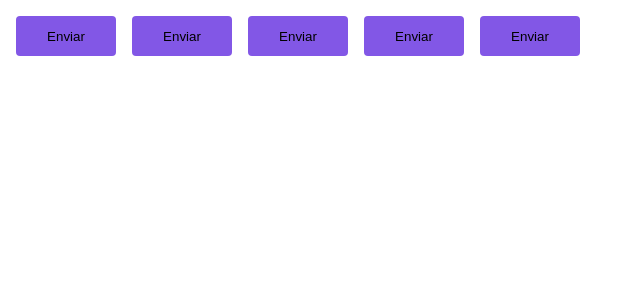
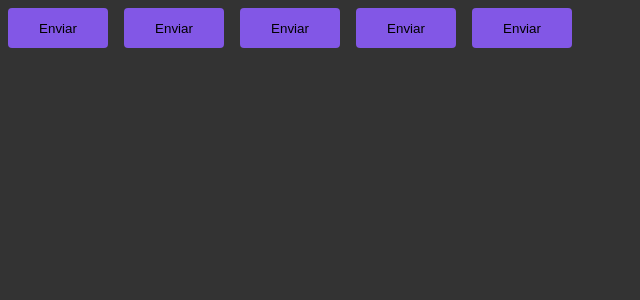
Before and after one commit to lucas54neves/pomodoro-timer, a React (Vite) app: page / in a window 1280 px wide. Shown: the top 300 px of the page, without its empty margins (0-640 px from the left). Built offline with nearby package versions, Linux system fonts and the light colour scheme.

Commit message:
feat: add global style

```diff
--- a/src/App.tsx
+++ b/src/App.tsx
@@ -2,10 +2,13 @@
 
 import { Button } from './components/Button';
 import { defaultTheme } from './styles/themes/default';
+import { GlobalStyle } from './styles/global';
 
 export const App = () => {
   return (
     <ThemeProvider theme={defaultTheme}>
+      <GlobalStyle />
+
       <Button variant={'primary'} />
       <Button variant={'secondary'} />
       <Button variant={'danger'} />
--- /dev/null
+++ b/src/styles/global.ts
@@ -0,0 +1,14 @@
+import { createGlobalStyle } from 'styled-components';
+
+export const GlobalStyle = createGlobalStyle`
+    * {
+        margin: 0;
+        padding: 0;
+        box-sizing: border-box;
+    }
+
+    body {
+        background: #333;
+        color: #FFF;
+    }
+`;
```
